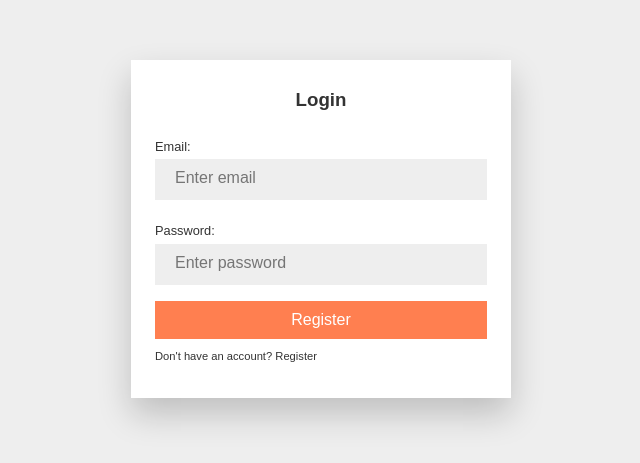
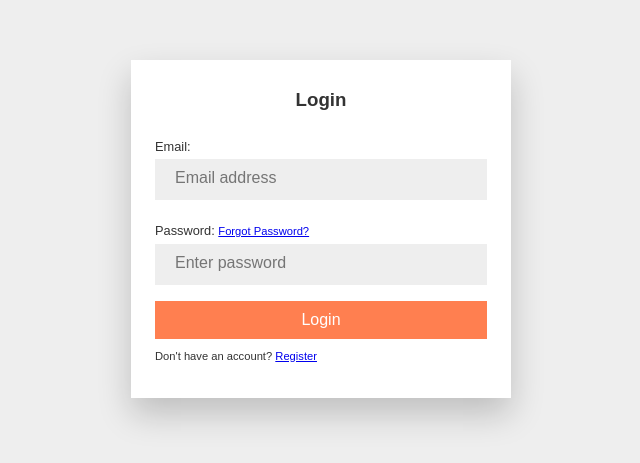
Before and after one commit to sajidmahmud69/Advanced-Mern-Auth, a React (Create React App) app in the folder client/: page /login in a window 1280 px wide. Shown: the part 171-634 px from the top of the page, without its empty margins (319-959 px from the left). Built offline with nearby package versions, Linux system fonts and the light colour scheme.

Commit message:
front end login and register doesn't work

```diff
--- a/client/src/components/screens/LoginScreen.js
+++ b/client/src/components/screens/LoginScreen.js
@@ -1,89 +1,198 @@
-import React, { useState, useEffect } from 'react'
-import axios from 'axios'
-import { Link } from 'react-router-dom'
-import "./LoginScreen.css"
+// import React, { useState, useEffect } from 'react'
+// import axios from 'axios'
+// import { Link } from 'react-router-dom'
+// import "./LoginScreen.css"
 
-function LoginScreen({ history }) {
+// function LoginScreen({ history }) {
 
-    const [email, setEmail] = useState ("")
-    const [password, setPassword] = useState ("")
-    const [error, setError] = useState ("")
+//     const [email, setEmail] = useState ("")
+//     const [password, setPassword] = useState ("")
+//     const [error, setError] = useState ("")
 
-    useEffect (() => {
-        // if the user is already logged in just stay in that route or page
-        if (localStorage.getItem ("authToken")){
-            history.push ('/')
-        }
-    }, [history])
+//     useEffect (() => {
+//         // if the user is already logged in just stay in that route or page
+//         if (localStorage.getItem ("authToken")){
+//             history.push ('/')
+//         }
+//     }, [history])
 
 
 
+//     const loginHandler = async (e) => {
+//         e.preventDefault ()
+
+//         const config = {
+//             headers: {
+//                 "Content-Type": "application/json"
+//             }
+//         }
+
+
+
+
+//         try {
+//             const {data} = await axios.post ("/api/auth/login", {email, password}, config) // it's important that the url and the named variable such as email and password match them in the backend when you destructure them
+
+//             // backend API will send 2 things upon successful login: success and token and
+//             // you can access them by using data.sucess or data.token
+//             localStorage.setItem ("authToken", data.token)
+
+//             history.push ('/')
+//         } catch (error) {
+//             setError (error.response.data.error)
+//             setTimeout (() => {
+//                 setError ("")
+//             }, 5000)
+
+//             console.error (error.response)
+//         }
+//     }
+
+
+
+//     return (
+//         <div className = "login-screen">
+//             <form onSubmit = {loginHandler} className = "login-screen__form">
+//                 <h3 className = "login-screen__title">Login </h3>
+//                 { error && <span className = "error-message"> {error} </span>}
+
+//                     {/* Email field */}
+//                     <div className = "form-group">
+//                         <label htmlFor = "email">Email:</label>
+//                         <input
+//                             type = "email"
+//                             required
+//                             id = "email"
+//                             placeholder = "Enter email"
+//                             value = {email}
+//                             onChange = {(e) => setEmail(e.target.value)}
+//                             />
+//                     </div>
+//                     {/* Password field */}
+//                     <div className = "form-group">
+//                         <label htmlFor = "password">Password:</label>
+//                         <input
+//                             type = "password"
+//                             required
+//                             id = "password"
+//                             placeholder = "Enter password"
+//                             value = {password}
+//                             onChange = {(e) => setPassword (e.target.value)}
+//                             />
+//                     </div>
+
+//                 <button type = "submit" className = "btn btn-primary">Login</button>
+//                 <span className = "login-screen__subtext">Don't have an account? <Link to ='/register'> Register</Link></span>
+//             </form>
+
+//         </div>
+//     )
+// }
+
+// export default LoginScreen
+
+
+
+
+
+
+
+
+
+
+
+
+
+
+
+import { useState, useEffect } from "react";
+import axios from "axios";
+import { Link } from "react-router-dom";
+import "./LoginScreen.css";
+
+const LoginScreen = ({ history }) => {
+  const [email, setEmail] = useState("");
+  const [password, setPassword] = useState("");
+  const [error, setError] = useState("");
+
+  useEffect(() => {
+    if (localStorage.getItem("authToken")) {
+      history.push("/");
+    }
+  }, [history]);
+
   const loginHandler = async (e) => {
-        e.preventDefault ()
+    e.preventDefault();
 
     const config = {
       header: {
-                "Content-Type": "Application/json"
-            }
-        }
-
-
+        "Content-Type": "application/json",
+      },
+    };
 
     try {
-            const {data} = await axios.post ("/api/auth/login", {email, password}, config) // it's important that the url and the named variable such as email and password match them in the backend when you destructure them
+      const { data } = await axios.post(
+        "/api/auth/login/",
+        { email, password },
+        config
+      ).then ((response) => console.log (response))
 
-            // backend API will send 2 things upon successful login: success and token and
-            // you can access them by using data.sucess or data.token
-            localStorage.setItem ("authToken", data.token)
+      localStorage.setItem("authToken", data.token);
 
-            history.push ('/')
+      history.push("/");
     } catch (error) {
-            setError (error.response.data.error)
-            setTimeout (() => {
-                setError ("")
-            }, 5000)
+      setError(error.response.data.error);
+      setTimeout(() => {
+        setError("");
+      }, 5000);
     }
-    }
-
-
+  };
 
   return (
-        <div className = "login-screen">
-            <form onSubmit = {loginHandler} className = "login-screen__form">
-                <h3 className = "login-screen__title">Login </h3>
-                { error && <span className = "error-message"> {error} </span>}
-
-                    {/* Email field */}
-                    <div className = "form-group">
-                        <label htmlFor = "email">Email:</label>
+    <div className="login-screen">
+      <form onSubmit={loginHandler} className="login-screen__form">
+        <h3 className="login-screen__title">Login</h3>
+        {error && <span className="error-message">{error}</span>}
+        <div className="form-group">
+          <label htmlFor="email">Email:</label>
           <input
-                            type = "email"
+            type="email"
             required
-                            id = "email"
-                            placeholder = "Enter email"
-                            value = {email}
-                            onChange = {(e) => setEmail(e.target.value)}
+            id="email"
+            placeholder="Email address"
+            onChange={(e) => setEmail(e.target.value)}
+            value={email}
+            tabIndex={1}
           />
         </div>
-                    {/* Password field */}
-                    <div className = "form-group">
-                        <label htmlFor = "password">Password:</label>
+        <div className="form-group">
+          <label htmlFor="password">
+            Password:{" "}
+            <Link to="/forgotpassword" className="login-screen__forgotpassword">
+              Forgot Password?
+            </Link>
+          </label>
           <input
-                            type = "password"
+            type="password"
             required
-                            id = "password"
-                            placeholder = "Enter password"
-                            value = {password}
-                            onChange = {(e) => setPassword (e.target.value)}
+            id="password"
+            autoComplete="true"
+            placeholder="Enter password"
+            onChange={(e) => setPassword(e.target.value)}
+            value={password}
+            tabIndex={2}
           />
         </div>
+        <button type="submit" className="btn btn-primary">
+          Login
+        </button>
 
-                <button type = "submit" className = "btn btn-primary">Register</button>
-                <span className = "login-screen__subtext">Don't have an account? <Link to = '/register' />Register</span>
+        <span className="login-screen__subtext">
+          Don't have an account? <Link to="/register">Register</Link>
+        </span>
       </form>
+    </div>
+  );
+};
 
-        </div>
-    )
-}
-
-export default LoginScreen
+export default LoginScreen;
--- a/client/src/components/screens/RegisterScreen.js
+++ b/client/src/components/screens/RegisterScreen.js
@@ -113,7 +113,7 @@ function RegisterScreen({ history }) {
                         />
                     </div>
                 <button type = "submit" className = "btn btn-primary">Register</button>
-                <span className = "register-screen__subtext">Already have an account? <Link to = '/login' />Login</span>
+                <span className = "register-screen__subtext">Already have an account? <Link to = '/login'>Login </Link></span>
             </form>
 
         </div>
```
Lines whose indentation alone changed are shown as unchanged.
